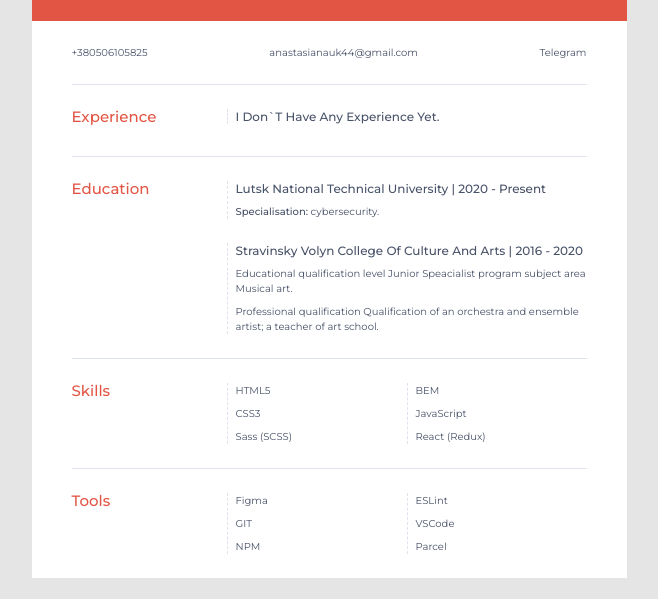
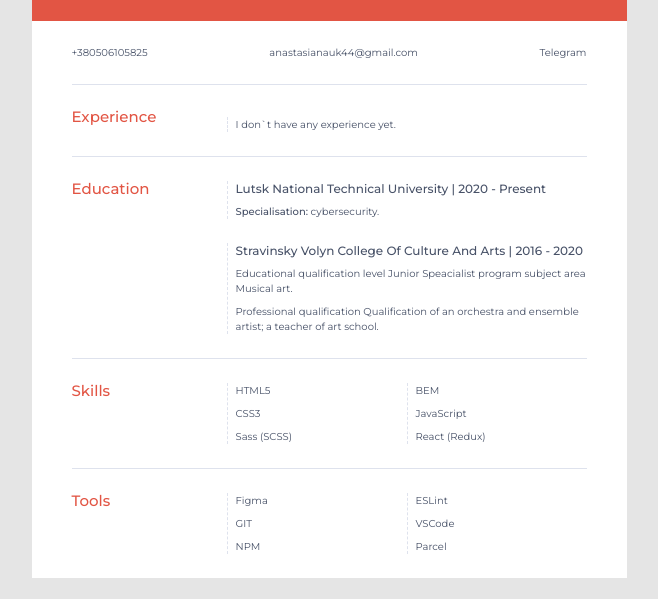
Before and after one commit to Anastasia4sik/my_project, a plain HTML site: page index.html in a window 1280 px wide. Shown: the part 201-800 px from the top of the page, without its empty margins (311-969 px from the left). Drawn offline with Linux system fonts and the light colour scheme.

Commit message:
My exp. was changed2

```diff
--- a/index.html
+++ b/index.html
@@ -33,9 +33,9 @@
         <h2 class="info_title">Experience</h2>
         <div class="info_content">
           <article class="job">
-            <h3 class="job_title">I don`t have any experience yet.</h3>
+            <h3 class="job_title"></h3>
 
-            <p class="job_description"></p>
+            <p class="job_description">I don`t have any experience yet.</p>
           </article>
         </div>
       </section>
```
